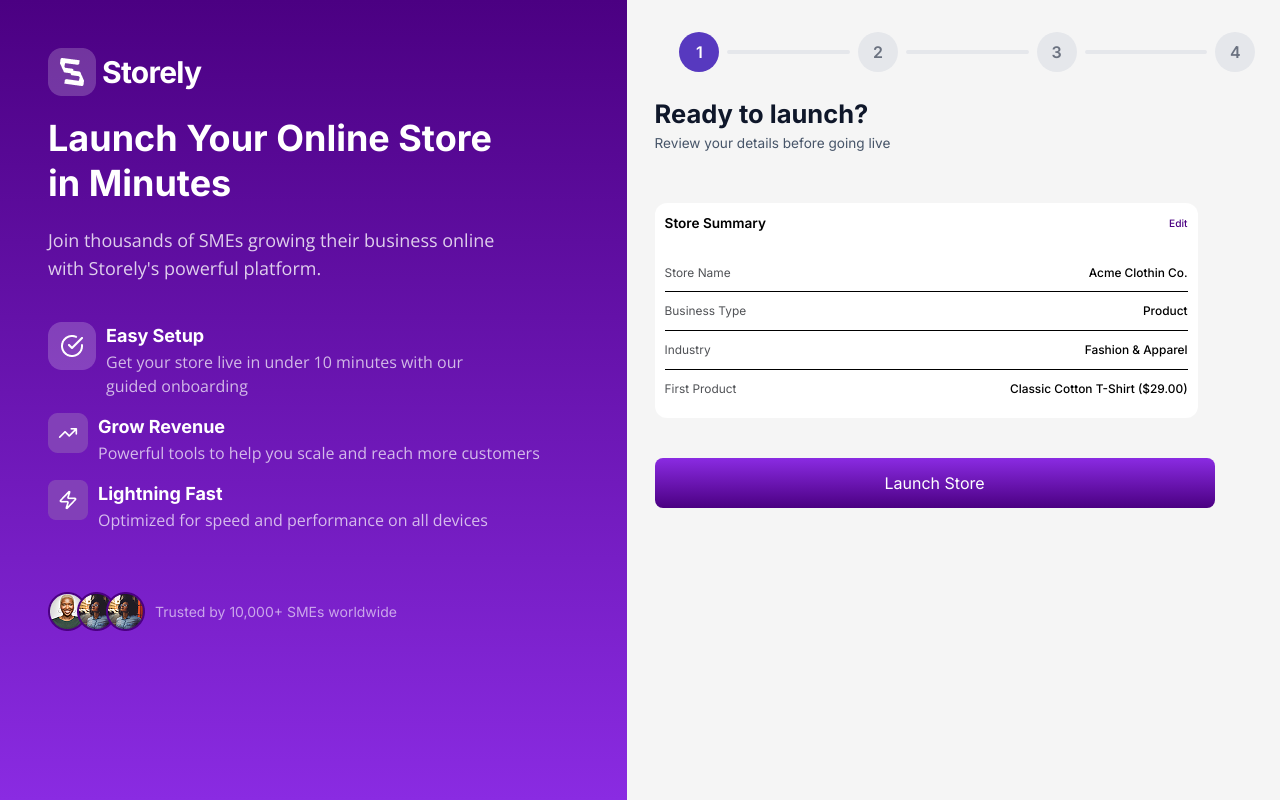
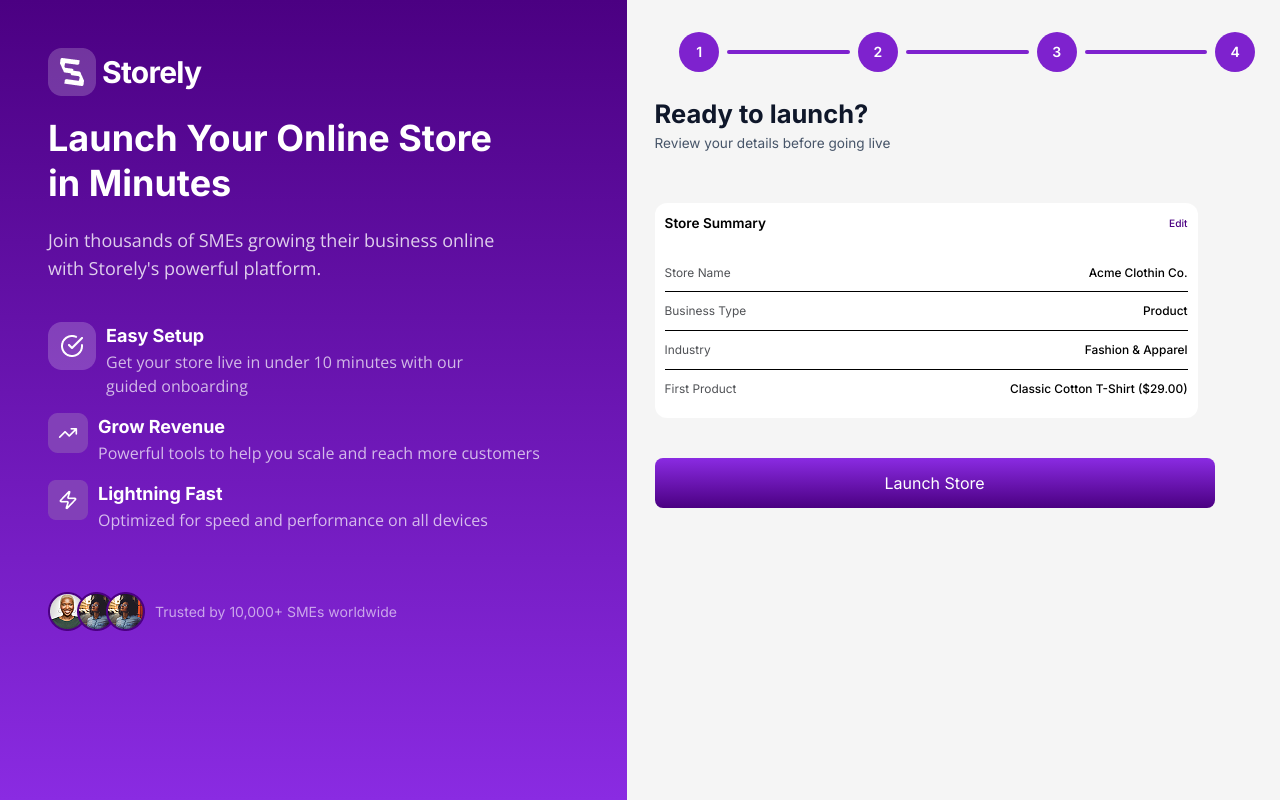
Before and after one commit to elevouthlabs/storely-frontend, a React (Vite) app in the folder frontend/: page /launch in a window 1280 px wide. Built offline with nearby package versions, Linux system fonts and the light colour scheme; a web font is replaced by a local one.

Commit message:
Loader works perfectly now

```diff
--- a/frontend/src/components/ui/StepLoader.jsx
+++ b/frontend/src/components/ui/StepLoader.jsx
@@ -1,34 +1,76 @@
-const StepLoader = () => {
+// const StepLoader = () => {
+//   return (
+//     <div className="flex items-center justify-center w-full max-w-xl mx-auto">
+//       {/* Step 1 - Active */}
+//       <div className="w-10 h-10 flex items-center justify-center rounded-full bg-[#5739BF] text-white font-semibold">
+//         1
+//       </div>
+
+//       {/* Line */}
+//       <div className="flex-1 h-1 mx-2 rounded bg-gray-200" />
+
+//       {/* Step 2 */}
+//       <div className="w-10 h-10 flex items-center justify-center rounded-full bg-gray-200 text-gray-500 font-semibold">
+//         2
+//       </div>
+
+//       {/* Line */}
+//       <div className="flex-1 h-1 mx-2 rounded bg-gray-200" />
+
+//       {/* Step 3 */}
+//       <div className="w-10 h-10 flex items-center justify-center rounded-full bg-gray-200 text-gray-500 font-semibold">
+//         3
+//       </div>
+
+//       {/* Line */}
+//       <div className="flex-1 h-1 mx-2 rounded bg-gray-200" />
+
+//       {/* Step 4 */}
+//       <div className="w-10 h-10 flex items-center justify-center rounded-full bg-gray-200 text-gray-500 font-semibold">
+//         4
+//       </div>
+//     </div>
+//   );
+// };
+
+// export default StepLoader;
+
+import React from "react";
+
+const StepLoader = ({ currentStep = 1, totalSteps = 4 }) => {
   return (
     <div className="flex items-center justify-center w-full max-w-xl mx-auto">
-      {/* Step 1 - Active */}
-      <div className="w-10 h-10 flex items-center justify-center rounded-full bg-[#5739BF] text-white font-semibold">
-        1
-      </div>
+      {Array.from({ length: totalSteps }).map((_, index) => {
+        const step = index + 1;
+        const isActive = step === currentStep;
+        const isCompleted = step < currentStep;
 
-      {/* Line */}
-      <div className="flex-1 h-1 mx-2 rounded bg-gray-200" />
+        return (
+          <React.Fragment key={step}>
+            {/* Step circle */}
+            <div
+              className={`w-10 h-10 flex items-center justify-center rounded-full text-sm font-semibold
+                ${
+                  isActive
+                    ? "bg-purple-700 text-white"
+                    : isCompleted
+                      ? "bg-purple-700 text-white"
+                      : "bg-gray-200 text-gray-500"
+                }`}
+            >
+              {step}
+            </div>
 
-      {/* Step 2 */}
-      <div className="w-10 h-10 flex items-center justify-center rounded-full bg-gray-200 text-gray-500 font-semibold">
-        2
-      </div>
-
-      {/* Line */}
-      <div className="flex-1 h-1 mx-2 rounded bg-gray-200" />
-
-      {/* Step 3 */}
-      <div className="w-10 h-10 flex items-center justify-center rounded-full bg-gray-200 text-gray-500 font-semibold">
-        3
-      </div>
-
-      {/* Line */}
-      <div className="flex-1 h-1 mx-2 rounded bg-gray-200" />
-
-      {/* Step 4 */}
-      <div className="w-10 h-10 flex items-center justify-center rounded-full bg-gray-200 text-gray-500 font-semibold">
-        4
-      </div>
+            {/* Line (except after last step) */}
+            {step !== totalSteps && (
+              <div
+                className={`flex-1 h-1 mx-2 rounded
+                  ${isCompleted ? "bg-purple-700" : "bg-gray-200"}`}
+              />
+            )}
+          </React.Fragment>
+        );
+      })}
     </div>
   );
 };
--- a/frontend/src/pages/RegisterBusiness/AboutBusiness.jsx
+++ b/frontend/src/pages/RegisterBusiness/AboutBusiness.jsx
@@ -3,7 +3,6 @@ import Sidebar from "../../components/Sidebar/Sidebar";
 import Buttons from "../../components/ui/buttons";
 import StepLoader from "../../components/ui/StepLoader";
 import { useNavigate } from "react-router-dom";
-import api from "../../api/axios";
 
 const AboutBusiness = ({ form, setForm, next }) => {
   const Navigate = useNavigate();
@@ -14,7 +13,7 @@ const AboutBusiness = ({ form, setForm, next }) => {
       {/* Beginning of the RHS */}
       <div className="w-1/2 my-[32px] ml-[28px]">
         {/* Step Loader */}
-        <StepLoader />
+        <StepLoader currentStep={1} totalSteps={4} />
         {/* Step Loader end */}
         <div>
           <div className="mt-[22.5px] font-Inter">
--- a/frontend/src/pages/RegisterBusiness/AddItems.jsx
+++ b/frontend/src/pages/RegisterBusiness/AddItems.jsx
@@ -54,7 +54,7 @@ const AddItems = () => {
       {/* Beginning of the RHS */}
       <div className="w-1/2 my-[32px] ml-[28px]">
         {/* Step Loader */}
-        <StepLoader />
+        <StepLoader currentStep={3} totalSteps={4} />
         {/* Step Loader end */}
         <div>
           <div className="mt-[22.5px] font-Inter">
--- a/frontend/src/pages/RegisterBusiness/Contact.jsx
+++ b/frontend/src/pages/RegisterBusiness/Contact.jsx
@@ -64,7 +64,7 @@ const Contact = ({ form, setForm, back }) => {
       {/* Beginning of the RHS */}
       <div className="w-1/2 my-[32px] ml-[28px]">
         {/* Step Loader */}
-        <StepLoader />
+        <StepLoader currentStep={2} totalSteps={4} />
         {/* Step Loader end */}
         <div>
           <div className="mt-[22.5px] font-Inter">
--- a/frontend/src/pages/RegisterBusiness/Launch.jsx
+++ b/frontend/src/pages/RegisterBusiness/Launch.jsx
@@ -25,7 +25,7 @@ const Launch = () => {
       {/* Beginning of the RHS */}
       <div className="w-1/2 my-[32px] ml-[28px] font-Inter">
         {/* Step Loader */}
-        <StepLoader />
+        <StepLoader currentStep={4} totalSteps={4} />
         {/* Step Loader end */}
         <div>
           <div className="mt-[22.5px] font-Inter">
```
